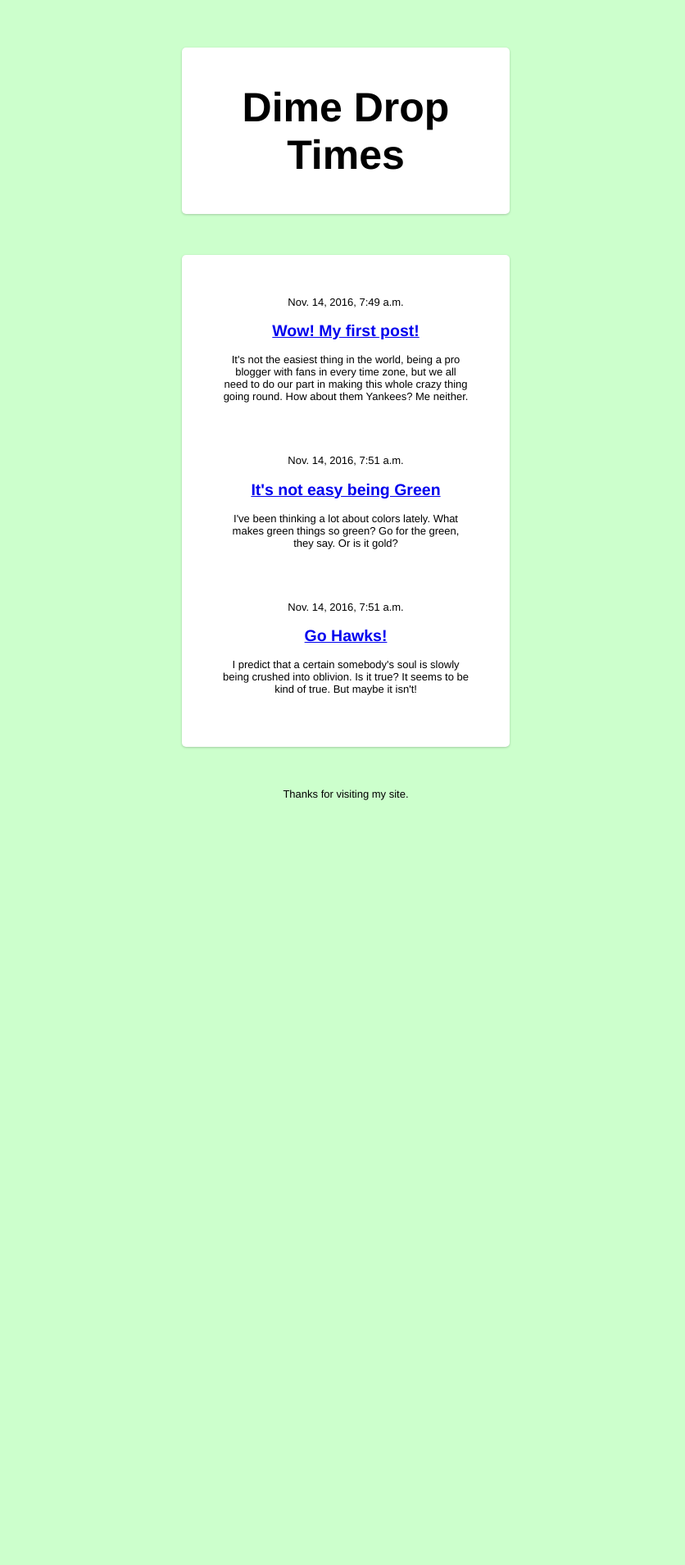
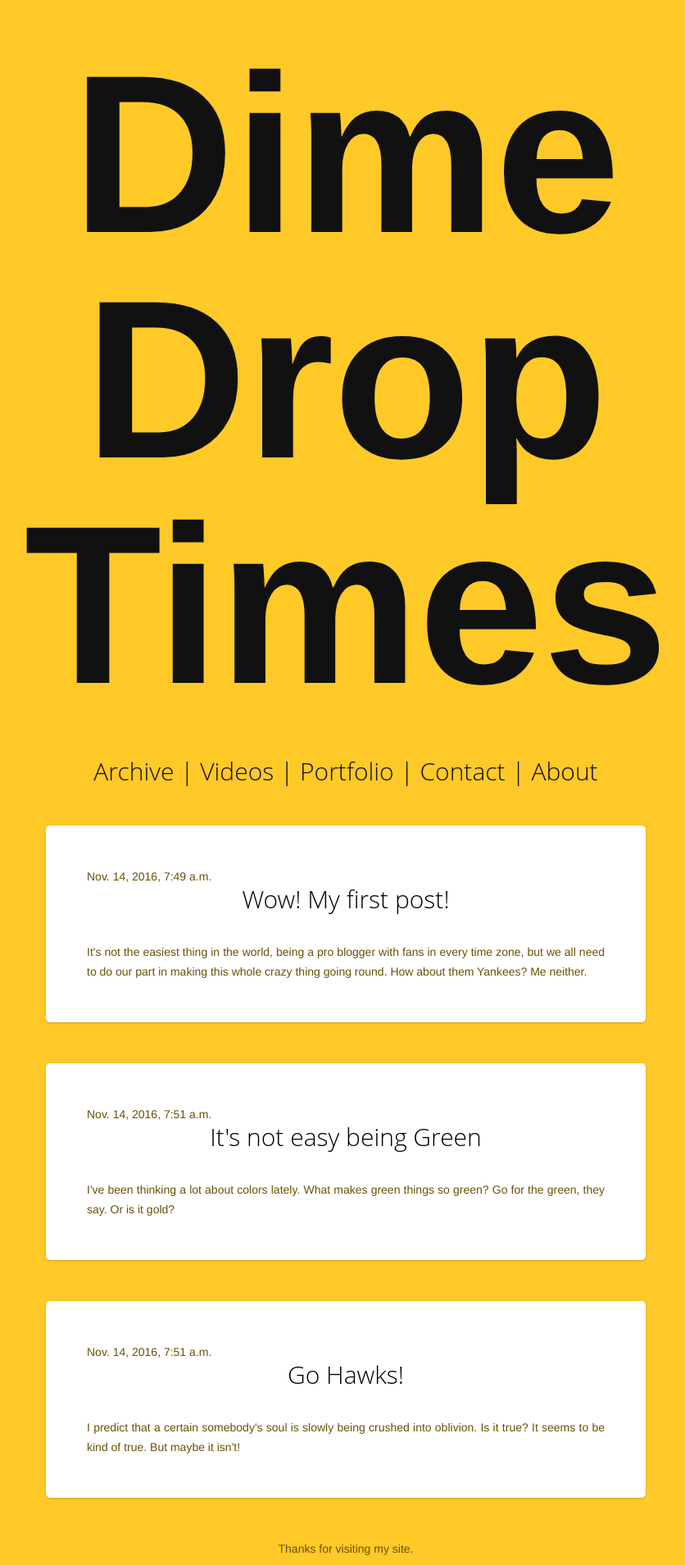
Before and after one commit to borrascador/dime-drop-times, a Django app: page / in a window 1280 px wide. Shown: the whole page at 82% size, without its empty margins (218-1054 px from the left). Before the commit the page ends 976 px from the top, so only its background shows below. Run offline with Django 3.2, Linux system fonts and the light colour scheme; data comes from the database, SQL or seed files in the repository.

Commit message:
New CSS layout and dummy nav-bar

```diff
--- a/myblog/blog/static/blog/style.css
+++ b/myblog/blog/static/blog/style.css
@@ -1,20 +1,20 @@
 body {
-  background: #cfc;
-  font-family: 'Helvetica Neue', Helvetica, Arial, sans-serif;
-  text-align: center;
-  padding: 50px;
-  font-size: 13px;
+  background: #ffc928;
 }
 
-h1 {
-  font-size: 50px;
+div.header-container {
+  text-align: center;
 }
 
-div.header {
+div.footer-container {
+  text-align: center;
+}
+
+div.post {
   background: #fff;
-  margin: 0 auto;
-  width: 300px;
-  padding: 10px 50px 10px 50px;
+  margin: 50px auto;
+  width: 50%;
+  padding: 50px;
   /* border-radius */
   -webkit-border-radius: 5px;
   -moz-border-radius: 5px;
@@ -25,21 +25,61 @@ div.header {
   box-shadow: rgba(0,0,0,0.2) 0px 1px 3px;
 }
 
-div.content-container {
-  background: #fff;
-  margin: 50px auto;
-  width: 300px;
-  padding: 0px 50px 50px 50px;
-  /* border-radius */
-  -webkit-border-radius: 5px;
-  -moz-border-radius: 5px;
-  border-radius: 5px;
-  /* box-shadow */
-  -webkit-box-shadow: rgba(0,0,0,0.2) 0px 1px 3px;
-  -moz-box-shadow: rgba(0,0,0,0.2) 0px 1px 3px;
-  box-shadow: rgba(0,0,0,0.2) 0px 1px 3px;
+h1 {
+  color: #111;
+  font-family: 'Helvetica Neue', sans-serif;
+  font-size: 275px;
+  font-weight: bold;
+  letter-spacing: -1px;
+  line-height: 1;
+  margin-top: 50px;
+  margin-bottom: 50px;
 }
 
-div.post {
-  padding-top: 50px;
+h2 {
+  color: #111;
+  font-family: 'Open Sans', sans-serif;
+  font-size: 30px;
+  font-weight: 300;
+  line-height: 32px;
+  margin: 0 0 36px;
+  text-align: center;
 }
+
+/* unvisited link */
+a:link {
+  color: #000;
+  text-decoration: none;
+}
+
+/* visited link */
+a:visited {
+  color: #000;
+  text-decoration: none;
+}
+
+/* mouse over link */
+a:hover {
+  color: #000;
+  text-decoration: underline;
+}
+
+/* mouse over link */
+a:active {
+  color: #000;
+  text-decoration: underline;
+}
+
+p {
+  color: #685206;
+  font-family: 'Helvetica Neue', sans-serif;
+  font-size: 14px;
+  line-height: 24px;
+  margin: 0 0 0px;
+  text-align: justify;
+  text-justify: inter-word;
+}
+
+#footer-text {
+  text-align: center;
+}
--- a/myblog/blog/templates/blog/base.html
+++ b/myblog/blog/templates/blog/base.html
@@ -2,28 +2,46 @@
 {% load static %}
 
 <html lang="en">
+
     <head>
         <title>Dime Drop Times</title>
         <link rel=StyleSheet type="text/css" href="{% static 'blog/style.css' %}"  media=screen>
     </head>
+
     <body>
-        <div class="header">
+
+        <div class="header-container">
             <h1>Dime Drop Times</h1>
+
+            <div class="nav-bar">
+                <h2>
+                    <a>Archive</a>
+                    <span> | <span>
+                    <a>Videos</a>
+                    <span> | <span>
+                    <a>Portfolio</a>
+                    <span> | <span>
+                    <a>Contact</a>
+                    <span> | <span>
+                    <a>About</a>
+                </h2>
+            </div>
+
             {% block navigation %}
             {% endblock %}
         </div>
 
         <div class="content-container">
-            <div class="row">
-                <div class="col-md-8">
-                {% block content %}
-                {% endblock %}
-                </div>
-            </div>
+            {% block content %}
+            {% endblock %}
         </div>
 
-        {% block footer %}
-        <p>Thanks for visiting my site.</p>
-        {% endblock %}
+        <div class="footer-container">
+            {% block footer %}
+            <p id="footer-text">Thanks for visiting my site.</p>
+            {% endblock %}
+        </div>
+
     </body>
+
 </html>
--- a/myblog/blog/templates/blog/post_detail.html
+++ b/myblog/blog/templates/blog/post_detail.html
@@ -4,7 +4,7 @@
     <div class="post">
         {% if views.post.published_date %}
             <div class="date">
-                {{ post.published_date }}
+                <p>{{ post.published_date }}</p>
             </div>
         {% endif %}
         <h2>{{ post.title }}</h2>
--- a/myblog/blog/templates/blog/post_list.html
+++ b/myblog/blog/templates/blog/post_list.html
@@ -4,9 +4,9 @@
     {% for post in post_list %}
         <div class="post">
             <div class="date">
-                {{ post.created_date }}
+                <p>{{ post.created_date }}</p>
             </div>
-            <h2><a href="{% url 'PostView' pk=post.pk %}">{{ post.title }}</a></h1>
+            <h2><a href="{% url 'PostView' pk=post.pk %}">{{ post.title }}</a></h2>
             <p class="text">{{ post.text|linebreaksbr }}</p>
         </div>
     {% endfor %}
```
